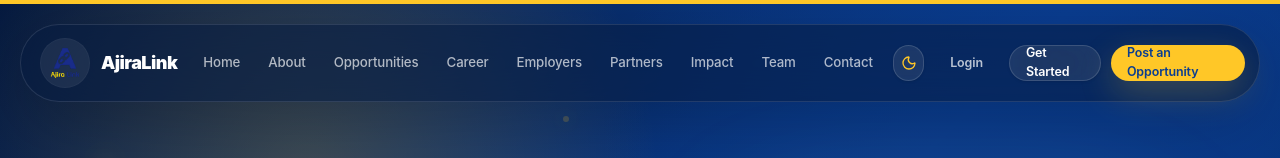
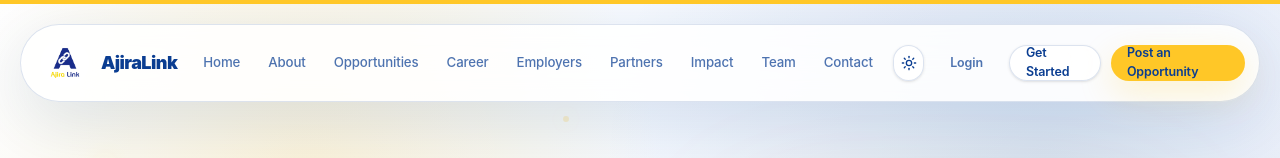
Before and after one commit to Lemar812/AjiraLink, a Next.js app: page / in a window 1280 px wide. Shown: the top 158 px of the page. Built offline with nearby package versions, Linux system fonts and the light colour scheme.

Commit message:
Set light theme default

```diff
--- a/src/app/layout.tsx
+++ b/src/app/layout.tsx
@@ -23,17 +23,17 @@ export default function RootLayout({
       try {
         const key = "ajiralink-theme";
         const saved = window.localStorage.getItem(key);
-        const theme = saved === "light" || saved === "dark" ? saved : "dark";
+        const theme = saved === "light" || saved === "dark" ? saved : "light";
         window.localStorage.setItem(key, theme);
         document.documentElement.dataset.theme = theme;
       } catch {
-        document.documentElement.dataset.theme = "dark";
+        document.documentElement.dataset.theme = "light";
       }
     })();
   `;
 
   return (
-    <html lang="en" className="h-full antialiased" data-theme="dark" suppressHydrationWarning>
+    <html lang="en" className="h-full antialiased" data-theme="light" suppressHydrationWarning>
       <body className="min-h-full flex flex-col">
         <script dangerouslySetInnerHTML={{ __html: themeScript }} />
         <ThemeProvider>{children}</ThemeProvider>
--- a/src/app/team/page.tsx
+++ b/src/app/team/page.tsx
@@ -177,10 +177,10 @@ export default function TeamPage() {
               <p className="mb-4 text-xs font-bold uppercase tracking-[0.28em] text-ajira-yellow">
                 Youth opportunity
               </p>
-              <h2 className="text-balance text-4xl font-black tracking-tight text-white sm:text-6xl">
+              <h2 className="text-balance text-4xl font-black tracking-tight text-[#ffffff] sm:text-6xl">
                 Built by a team committed to youth opportunity
               </h2>
-              <p className="mt-6 max-w-2xl text-lg leading-8 text-white/66">
+              <p className="mt-6 max-w-2xl text-lg leading-8 text-[rgba(255,255,255,0.72)]">
                 Join AjiraLink and connect with a platform designed to make jobs, internships, mentorship, and
                 career pathways easier to find and easier to trust.
               </p>
--- a/src/components/site/theme-provider.tsx
+++ b/src/components/site/theme-provider.tsx
@@ -12,7 +12,7 @@ type ThemeContextValue = {
 
 const ThemeContext = createContext<ThemeContextValue | null>(null);
 const storageKey = "ajiralink-theme";
-const defaultTheme: Theme = "dark";
+const defaultTheme: Theme = "light";
 
 export function ThemeProvider({ children }: { children: React.ReactNode }) {
   const [mounted, setMounted] = useState(false);
```
